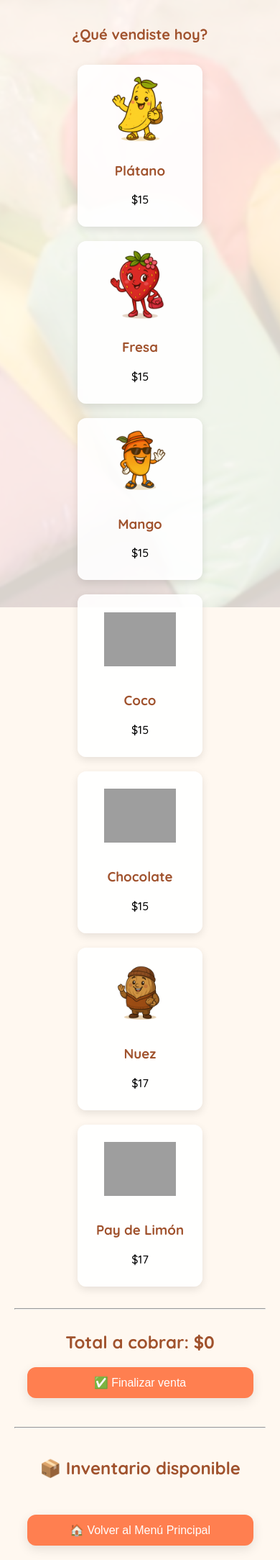
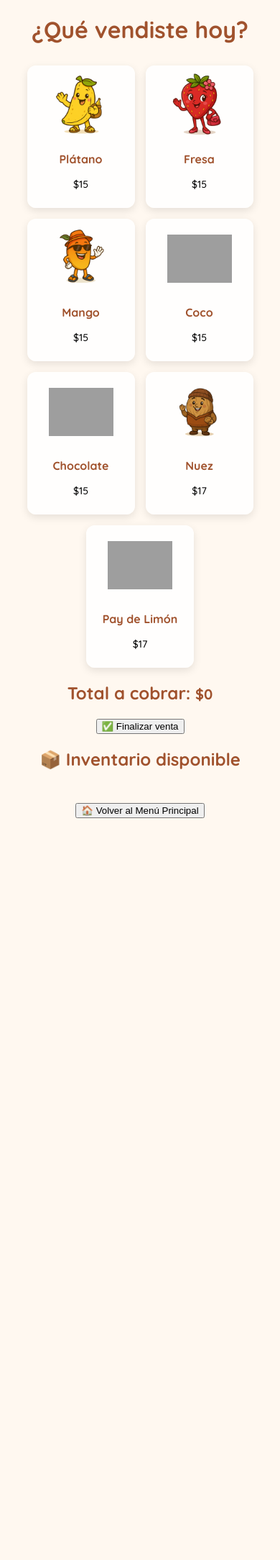
Before and after one commit to dany0992/sazon-carmelita-bollos, a Flask app: page /ventas in a window 390 px wide. Shown: the whole page at 72% size. After the commit the page ends 1137 px from the top, so only its background shows below. Run offline with Flask 3, Linux system fonts and the light colour scheme; data that the repository does not hold is empty; grey boxes are pictures that could not be loaded.

Commit message:
💄 Mejora visual de la sección ventas para móviles y vendedora

```diff
--- a/static/css/style.css
+++ b/static/css/style.css
@@ -486,4 +338,39 @@ table th, table td {
         padding: 20px;
         width: 90%;
     }
+
+    #resumen {
+        font-size: 16px;
+    }
+
+    #total {
+        font-size: 20px;
+    }
+
+    .item-inventario {
+        font-size: 15px;
+        padding: 8px 16px;
+    }
+
+    .grid-personajes {
+        gap: 15px;
+    }
+
+    .tarjeta-venta {
+        width: 130px;
+        padding: 10px;
+    }
+
+    .tarjeta-venta img {
+        width: 90px;
+        height: 90px;
+    }
+
+    .tarjeta-venta h3 {
+        font-size: 16px;
+    }
+
+    .tarjeta-venta p {
+        font-size: 14px;
+    }
 }
--- a/templates/ventas.html
+++ b/templates/ventas.html
@@ -3,34 +3,33 @@
 <head>
     <meta charset="UTF-8">
     <title>Registro de Ventas | Sazón Carmelita</title>
+    <meta name="viewport" content="width=device-width, initial-scale=1.0">
     <link rel="stylesheet" href="{{ url_for('static', filename='css/style.css') }}">
     <link href="https://fonts.googleapis.com/css2?family=Quicksand:wght@500;700&display=swap" rel="stylesheet">
 </head>
-<body class="fondo-inicio">
-    <div class="overlay"></div>
-    <div class="contenedor-inicio">
-        <h1 class="titulo-principal">¿Qué vendiste hoy?</h1>
+<body class="ventas-body">
+    <div class="contenedor-ventas">
+        <h1 class="titulo-ventas">¿Qué vendiste hoy?</h1>
 
         <div class="grid-personajes">
             {% for sabor, imagen in personajes.items() %}
             <div class="tarjeta-venta" onclick="vender('{{ sabor }}')">
                 <img src="{{ url_for('static', filename='img/' + imagen) }}" alt="{{ sabor }}">
                 <h3>{{ sabor }}</h3>
-                <p>${{ precios[sabor] }}</p>
+                <p class="precio-bollo">${{ precios[sabor] }}</p>
             </div>
             {% endfor %}
         </div>
 
-        <hr style="margin: 30px 0;">
+        <section class="resumen-venta">
+            <h2>Total a cobrar: <span id="total">$0</span></h2>
+            <ul id="resumen" class="lista-resumen"></ul>
+            <button class="boton-finalizar" onclick="enviarVenta()">✅ Finalizar venta</button>
+        </section>
 
-        <h2>Total a cobrar: <span id="total">$0</span></h2>
-        <ul id="resumen"></ul>
-
-        <button class="menu-button" onclick="enviarVenta()">✅ Finalizar venta</button>
-
-        <hr style="margin: 40px 0;">
+        <section class="inventario-disponible">
             <h2>📦 Inventario disponible</h2>
-        <div id="inventario">
+            <div id="inventario" class="grid-inventario">
                 {% for sabor, cantidad in inventario.items() %}
                     {% set clase = 'alto' %}
                     {% if cantidad <= 3 %}
@@ -41,10 +40,11 @@
                     <div class="item-inventario {{ clase }}">{{ sabor }}: {{ cantidad }}</div>
                 {% endfor %}
             </div>
+        </section>
 
-        <div style="margin-top: 30px;">
+        <div class="volver">
             <a href="/">
-                <button class="menu-button">🏠 Volver al Menú Principal</button>
+                <button class="boton-volver">🏠 Volver al Menú Principal</button>
             </a>
         </div>
     </div>
```
Also changed, not shown: other parts of static/css/style.css (+0 -148 lines). Lines whose indentation alone changed are shown as unchanged.
